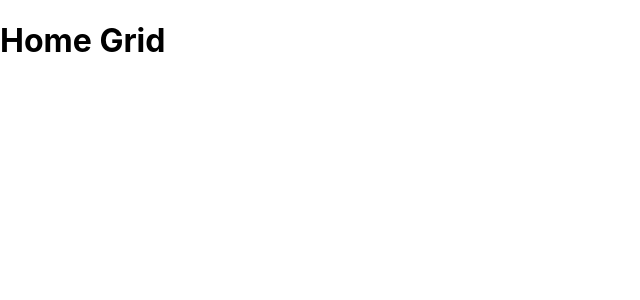
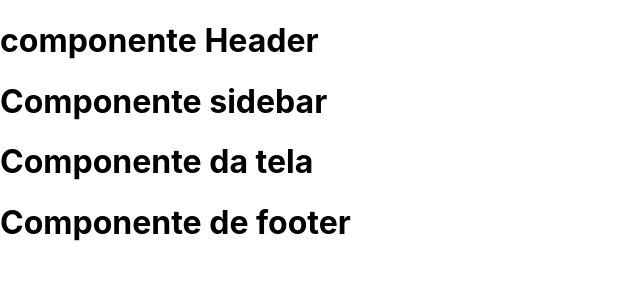
Before and after one commit to gabrielmds222/Flexbox_study, a React (Create React App) app: page / in a window 1280 px wide. Shown: the top 300 px of the page, without its empty margins (0-640 px from the left). Built offline with nearby package versions, Linux system fonts and the light colour scheme.

Commit message:
feat: Adiciona estrutura da tela

```diff
--- a/src/App.js
+++ b/src/App.js
@@ -1,11 +1,11 @@
 import "./App.css";
 
-import Grid from "./components/Grid";
+import Flex from "./components/Flex";
 
 function App() {
   return (
     <>
-      <Grid />
+      <Flex />
     </>
   );
 }
--- /dev/null
+++ b/src/components/Flex/index.jsx
@@ -0,0 +1,26 @@
+import React from "react";
+
+const Flex = () => {
+  return (
+    <div className="Container">
+      <div className="header">
+        <h1> componente Header</h1>
+      </div>
+      <div className="content">
+        <div className="sidebar">
+          <h1>Componente sidebar</h1>
+        </div>
+        <div className="right-content">
+          <div className="page">
+            <h1>Componente da tela</h1>
+          </div>
+          <div className="footer">
+            <h1>Componente de footer</h1>
+          </div>
+        </div>
+      </div>
+    </div>
+  );
+};
+
+export default Flex;
--- a/src/components/Grid/index.jsx
+++ b/src/components/Grid/index.jsx
@@ -1,10 +1,25 @@
 import React from "react";
+
+import { Container, Row, Col } from "react-bootstrap";
 
 const Grid = () => {
   return (
-    <div>
-      <h1>Home Grid</h1>
-    </div>
+    <Container fluid>
+      <Row>
+        <Col style={{ backgroundColor: "red" }}>Header</Col>
+      </Row>
+      <Row>
+        <Col md={2} style={{ backgroundColor: "green" }}>
+          Sidebar
+        </Col>
+        <Row>
+          <Col md={10} style={{ backgroundColor: "blue" }}>
+            Tabela
+          </Col>
+          <Col style={{ backgroundColor: "purple" }}>Footer</Col>
+        </Row>
+      </Row>
+    </Container>
   );
 };
 
```
